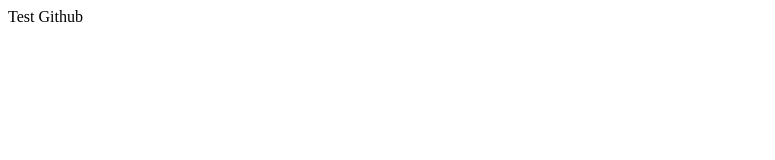
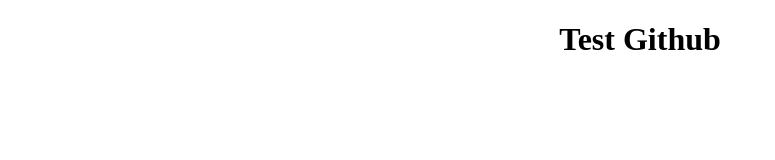
Before and after one commit to mehmetalikandemir/pages, a plain HTML site: page index.html in a window 1280 px wide. Shown: the whole page, without its empty margins (0-775 px from the left). Drawn offline with Linux system fonts and the light colour scheme.

Commit message:
index.html updated

```diff
--- a/index.html
+++ b/index.html
@@ -6,7 +6,7 @@
 </head>
 <body>
 
-Test Github
+<h1 style="text-align: center">Test Github</h1>
 
 
 </body>
```
